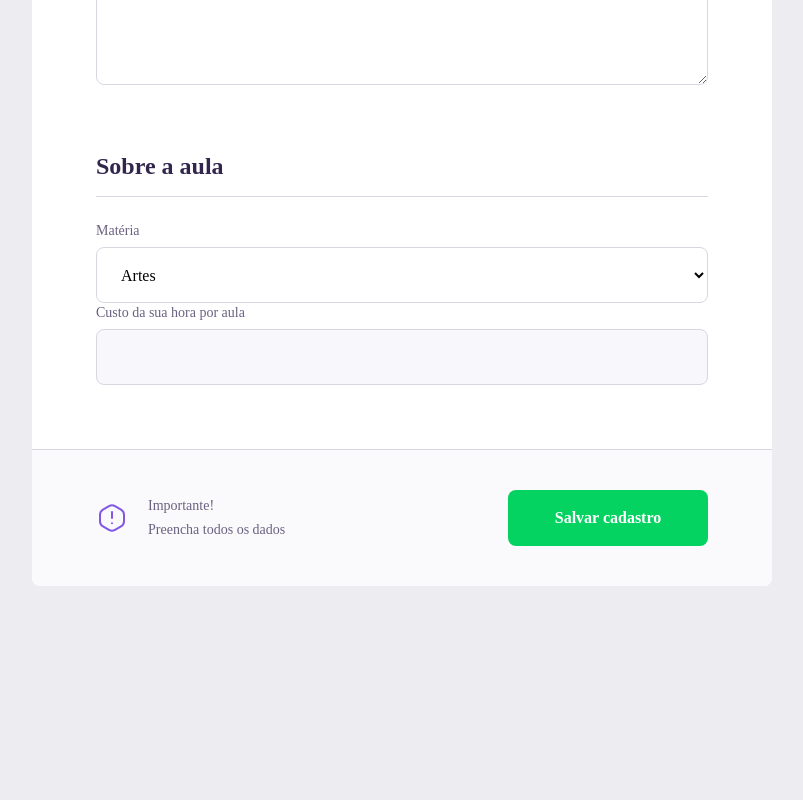
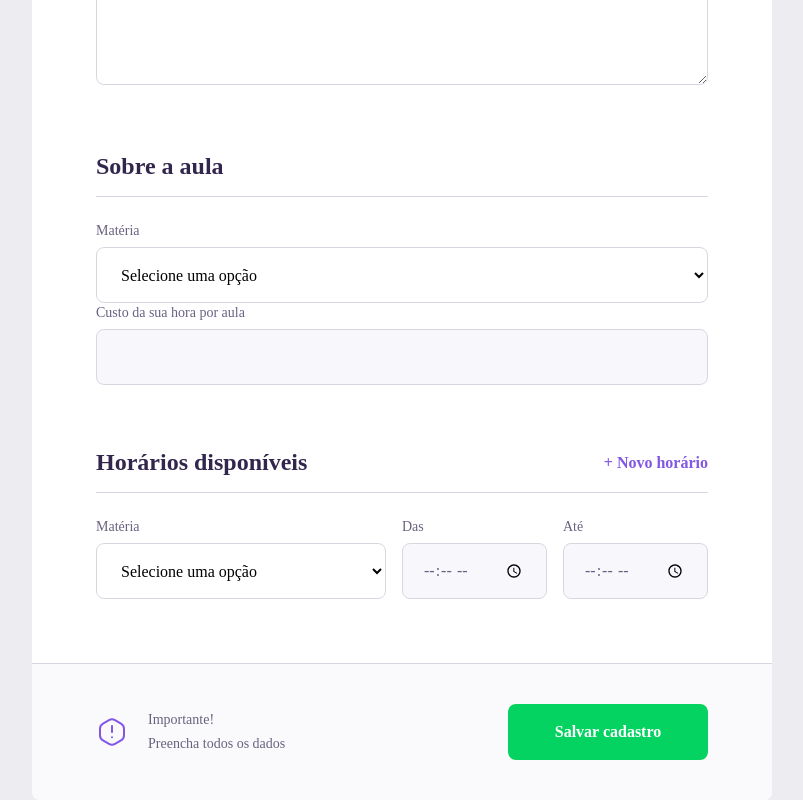
Before and after one commit to alehsilva/Next-Week-Level-2, a React (Create React App) app: page /give-classes in a window 1280 px wide. Shown: the part 815-1615 px from the top of the page, without its empty margins (238-1041 px from the left). Before the commit the page ends 1401 px from the top, so only its background shows below. Built offline with nearby package versions, Linux system fonts and the light colour scheme; the HTML template or start-up script is replaced by a standard one.

Commit message:
Preparando cadastro de horários e usando UseState para adicionar campos

```diff
--- a/src/components/Select/index.tsx
+++ b/src/components/Select/index.tsx
@@ -15,10 +15,11 @@
     return(
       <div className="select-block">
          <label htmlFor={name}>{label}</label>
-         <select id={name} {...rest}>
+         <select defaultValue="" id={name} {...rest}>
+           <option value="" disabled hidden>Selecione uma opção</option>
             {
             options.map(option => {
-                return <option value={option.value}> {option.label} </option>
+                return <option key={option.value} value={option.value}> {option.label} </option>
               })
             }
          </select>
--- a/src/components/Select/styles.css
+++ b/src/components/Select/styles.css
@@ -14,7 +14,7 @@
     height: 5.6rem;
     margin-top: 0.8rem;
     border-radius: 0.8rem;
-    background: var(--color-select-background);
+    background: #fff;
     border:1px solid var(--color-line-in-white);
     outline: 0;
     padding: 0 2rem;
--- a/src/pages/TeacherForm/index.tsx
+++ b/src/pages/TeacherForm/index.tsx
@@ -1,4 +1,4 @@
-import React from 'react';
+import React, {useState} from 'react';
 import PageHeader from '../../components/PageHeader';
 import './styles.css';
 import Input from '../../components/Input';
@@ -7,7 +7,22 @@
 import Textarea from '../../components/Textarea';
 import Select from '../../components/Select';
 
+
 function TeacherForm(){
+
+    const [scheduleItems, setScheduleItems] = useState(
+        [
+            { week_day: 0, from: '',  to: '' }
+        ]
+    );
+
+    function addNewScheduleItem(){
+        setScheduleItems([
+            ...scheduleItems,
+           { week_day: 0, from: '',  to: '' }
+        ]);
+    }
+
     return (
         <div id="page-teacher-form" className="container">
             <PageHeader
@@ -46,9 +61,40 @@
                     />
 
                     <Input name="cost" label="Custo da sua hora por aula"/>
-
                 </fieldset>
 
+                <fieldset>
+                    <legend>Horários disponíveis
+                    <button type="button" onClick={addNewScheduleItem}>
+                        + Novo horário
+                    </button>
+                    </legend>
+
+                    {scheduleItems.map(scheduleItem => {
+                        return (
+
+                    <div key={scheduleItem.week_day} className="schedule-item">
+                    <Select
+                    name="subject"
+                    label="Matéria"
+                        options={[
+                            { value:'0', label: 'Domingo' },
+                            { value:'1', label: 'Segunda-feira' },
+                            { value:'2', label: 'Terça-feira' },
+                            { value:'3', label: 'Quarta-feira' },
+                            { value:'4', label: 'Quinta-feira' },
+                            { value:'5', label: 'Sexta-feira' },
+                            { value:'6', label: 'Sábado' },
+                        ]}
+                        />
+                        <Input name="from" label="Das" type="time" />
+                        <Input name="to" label="Até" type="time" />
+
+                    </div>
+
+                        )
+                    })}
+                </fieldset>
                 <footer>
                     <p>
                         <img src={warningIcon} alt="Aviso importante"/>
--- a/src/pages/TeacherForm/styles.css
+++ b/src/pages/TeacherForm/styles.css
@@ -36,6 +36,20 @@
     width: 100%;
     padding-bottom: 1.6rem;
     border-bottom: 1px solid var(--color-line-in-white);
+}
+
+
+#page-teacher-form main fieldset legend button{
+    background: none;
+    border: 0;
+    color: var(--color-primary);
+    font: 700 1.6rem Archivo;
+    cursor: pointer;
+    transition: color 0.2s;
+}
+
+#page-teacher-form main fieldset legend button:hover{
+    color: var(--color-primary-dark);
 }
 
 #page-teacher-form main fieldset legend .input-block + .textarea-block,
@@ -101,6 +115,16 @@
         padding: 0 6.4rem;
     }
 
+    #page-teacher-form main  .schedule-item{
+        display: grid;
+        grid-template-columns: 2fr 1fr 1fr;
+        column-gap: 1.6rem;
+    }
+
+    #page-teacher-form main  .schedule-item .input-block{
+        margin-top: 0;
+    }
+
     #page-teacher-form main footer{
         padding:4.0rem 6.4rem;
         display: flex;
--- a/src/pages/TeacherList/index.tsx
+++ b/src/pages/TeacherList/index.tsx
@@ -3,6 +3,7 @@
 import PageHeader from '../../components/PageHeader';
 import TeacherItem from '../../components/TeacherItem';
 import Input from '../../components/Input';
+import Select from '../../components/Select';
 
 
 
@@ -12,8 +13,37 @@
             <PageHeader title="Estes são os Proffys disponíveis">
               <form id="search-teachers">
 
-                <Input name="subject" label="Matéria"/>
-                <Input name="week_day" label="Dia da semana"/>
+              <Select
+                    name="subject"
+                    label="Matéria"
+                    options={[
+                        { value:'Artes', label: 'Artes' },
+                        { value:'Biologia', label: 'Biologia' },
+                        { value:'Ciências', label: 'Ciências' },
+                        { value:'Educação Física', label: 'Educação Física' },
+                        { value:'Física', label: 'Física' },
+                        { value:'Geografia', label: 'Geografia' },
+                        { value:'História', label: 'História' },
+                        { value:'Matemática', label: 'Matemática' },
+                        { value:'Português', label: 'Português' },
+                        { value:'Química', label: 'Química' },
+                    ]}
+                    />
+
+                    <Select
+                    name="week_day"
+                    label="Dia da semana"
+                    options={[
+                        { value:'0', label: 'Domingo' },
+                        { value:'1', label: 'Segunda-feira' },
+                        { value:'2', label: 'Terça-feira' },
+                        { value:'3', label: 'Quarta-feira' },
+                        { value:'4', label: 'Quinta-feira' },
+                        { value:'5', label: 'Sexta-feira' },
+                        { value:'6', label: 'Sábado' },
+                    ]}
+                    />
+
                 <Input type="time" name="time" label="Hora"/>
 
               </form>
--- a/src/pages/TeacherList/styles.css
+++ b/src/pages/TeacherList/styles.css
@@ -52,8 +52,9 @@
     color: var(--color-text-in-primary);
 }
 
-#search-teachers .input-block + .input-block{
-    margin-top: 1.4rem;
+#search-teachers .input-block + .input-block,
+#search-teachers .select-block + .select-block{
+    margin-top: 0rem;
 }
 
 #search-teachers .input-block {
```
